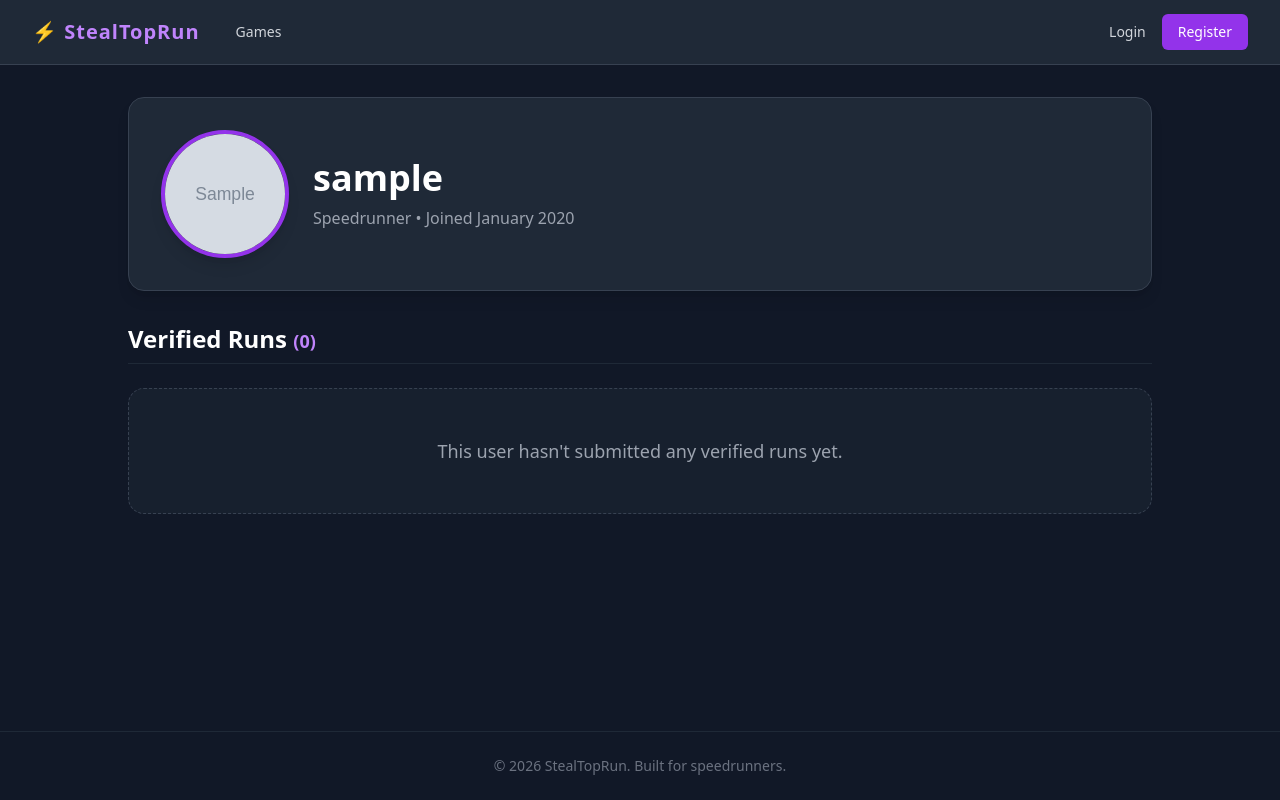
After one commit to Patmiko/StealTopRun-67, a Django app: a page that uses main/templates/user/profile.html in a window 1280 px wide. The commit adds this page. Run offline with Django 5.2, Linux system fonts and the light colour scheme; tables that the repository leaves empty hold one stand-in row (values such as "Sample post"); grey boxes marked "Sample" are stand-in pictures; some libraries are stand-ins or nearby versions.

Commit message:
feat: add base profile template

```diff
--- a/main/admin.py
+++ b/main/admin.py
@@ -16,7 +16,7 @@ class GameCategoryAllocationAdmin(admin.ModelAdmin):
 
 @admin.register(User)
 class UserAdmin(admin.ModelAdmin):
-    list_display = ('id', 'avatar_url', 'status', 'username', 'email', 'password')
+    list_display = ('id', 'profile_picture', 'status', 'username', 'email', 'password')
     search_fields = ('id', 'username', 'email')
     list_filter = ('status',)
 
--- a/main/models.py
+++ b/main/models.py
@@ -17,7 +17,7 @@ class VerificationStatus(models.TextChoices):
 
 
 class User(AbstractUser):
-    avatar_url = models.URLField(blank=True)
+    profile_picture = models.ImageField(upload_to='images/profiles/', blank=True, null=True)
 
     status = models.CharField(
         max_length=20,
--- a/main/templates/submit_speedrun.html
+++ b/main/templates/submit_speedrun.html
@@ -1,4 +1,4 @@
-{% extends 'home.html' %}
+{% extends 'base.html' %}
 
 {% block title %}Submit Speedrun{% endblock %}
 
--- /dev/null
+++ b/main/templates/user/profile.html
@@ -0,0 +1,83 @@
+{% extends 'base.html' %}
+
+{% block title %}{{ profile_user.username }}'s Profile - StealTopRun{% endblock %}
+
+{% block content %}
+<div class="max-w-5xl mx-auto space-y-8">
+
+    <div class="bg-gray-800 border border-gray-700 rounded-2xl p-8 shadow-lg flex flex-col md:flex-row items-center gap-6">
+
+        <div class="flex-shrink-0">
+            {% if profile_user.profile_picture %}
+                <img src="{{ profile_user.profile_picture.url }}" alt="{{ profile_user.username }}" class="w-32 h-32 rounded-full object-cover border-4 border-purple-600 shadow-lg">
+            {% else %}
+                <div class="w-32 h-32 rounded-full bg-purple-900 border-4 border-purple-600 flex items-center justify-center text-5xl font-extrabold text-purple-300 shadow-lg uppercase">
+                    {{ profile_user.username|make_list|first }}
+                </div>
+            {% endif %}
+        </div>
+
+        <div class="text-center md:text-left flex-grow">
+            <h1 class="text-4xl font-extrabold text-white">{{ profile_user.username }}</h1>
+            <p class="text-gray-400 mt-2">Speedrunner &bull; Joined {{ profile_user.date_joined|date:"F Y" }}</p>
+
+            {% if user == profile_user %}
+                <div class="mt-4">
+                    <button class="bg-gray-700 hover:bg-gray-600 text-white px-4 py-2 rounded-lg text-sm font-medium transition border border-gray-600">
+                        Edit Profile (Coming Soon)
+                    </button>
+                </div>
+            {% endif %}
+        </div>
+    </div>
+
+    <div>
+        <h2 class="text-2xl font-bold text-white mb-6 border-b border-gray-800 pb-2">
+            Verified Runs <span class="text-purple-400 text-lg">({{ user_runs.count }})</span>
+        </h2>
+
+        {% if user_runs %}
+            <div class="grid grid-cols-1 md:grid-cols-2 lg:grid-cols-3 gap-6">
+                {% for run in user_runs %}
+                    <a href="{% url 'speedrun-view' game_id=run.speedrun_type.game.id type_id=run.speedrun_type.id speedrun_id=run.id %}" class="block group">
+                        <div class="bg-gray-800 border border-gray-700 rounded-xl p-5 hover:border-purple-500 transition duration-300 shadow-md flex flex-col h-full">
+
+                            <div class="mb-4">
+                                <h3 class="text-lg font-bold text-gray-100 group-hover:text-purple-400 transition truncate">
+                                    {{ run.speedrun_type.game.name }}
+                                </h3>
+                                <span class="inline-block mt-1 bg-gray-700 text-gray-300 text-xs px-2 py-1 rounded-md">
+                                    {{ run.speedrun_type.name }}
+                                </span>
+                            </div>
+
+                            <div class="mt-auto flex justify-between items-end">
+                                <div>
+                                    <p class="text-sm text-gray-500 mb-1">Final Time</p>
+                                    <p class="text-2xl font-black text-green-400 font-mono tracking-tighter">
+                                        {{ run.time }}
+                                    </p>
+                                </div>
+                                <div class="text-right">
+                                    <p class="text-xs text-gray-500">{{ run.date|date:"M d, Y" }}</p>
+                                </div>
+                            </div>
+
+                        </div>
+                    </a>
+                {% endfor %}
+            </div>
+        {% else %}
+            <div class="bg-gray-800/50 border border-gray-700 border-dashed rounded-2xl p-12 text-center">
+                <p class="text-gray-400 text-lg">This user hasn't submitted any verified runs yet.</p>
+                {% if user == profile_user %}
+                    <a href="{% url 'game-list' %}" class="inline-block mt-4 text-purple-400 hover:text-purple-300 font-medium hover:underline">
+                        Find a game to speedrun
+                    </a>
+                {% endif %}
+            </div>
+        {% endif %}
+    </div>
+
+</div>
+{% endblock %}
--- a/main/views.py
+++ b/main/views.py
@@ -26,7 +26,7 @@ class LoginView(View):
 
         if user is not None:
             login(request, user)
-            return redirect('game-base')
+            return redirect('home')
         else:
             messages.error(request, 'Invalid username or password.')
             return render(request, 'user/login.html')
@@ -67,7 +67,7 @@ class UserProfileView(View):
     def get(self, request, username, *args, **kwargs):
         profile_user = get_object_or_404(User, username=username)
 
-        user_runs = Speedrun.objects.filter(user=profile_user, status='ACCEPTED').select_related('category', 'category__game')
+        user_runs = Speedrun.objects.filter(user=profile_user, status='ACCEPTED').select_related('speedrun_type', 'speedrun_type__game')
 
         context = {
             'profile_user': profile_user,
```
